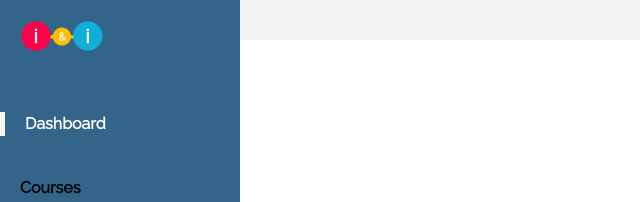
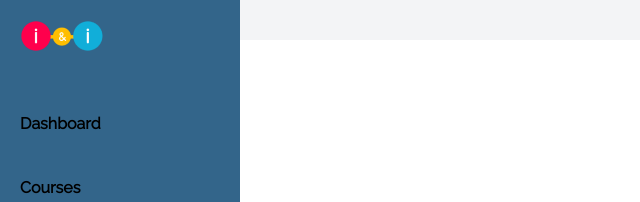
Before and after one commit to anie308/iandi, a React (Create React App) app: page /dashboard in a window 1280 px wide. Shown: the top 202 px of the page, without its empty margins (0-640 px from the left). Built offline with nearby package versions, Linux system fonts and the light colour scheme.

Commit message:
base url changed

```diff
--- a/src/components/DashComponents/Sidebar.jsx
+++ b/src/components/DashComponents/Sidebar.jsx
@@ -21,7 +21,7 @@ function Sidebar({toggle, isToggled}) {
   const navArr = [
     {
       name: "Dashboard",
-      to: "",
+      to: "home",
     },
     {
       name: "Courses",
--- a/src/constants/config.js
+++ b/src/constants/config.js
@@ -1,3 +1,3 @@
 export const config =  {
-    BASE_URL : 'http://localhost:4545/api'
+    BASE_URL : 'https://iandiapi.herokuapp.com/api'
 }
```
